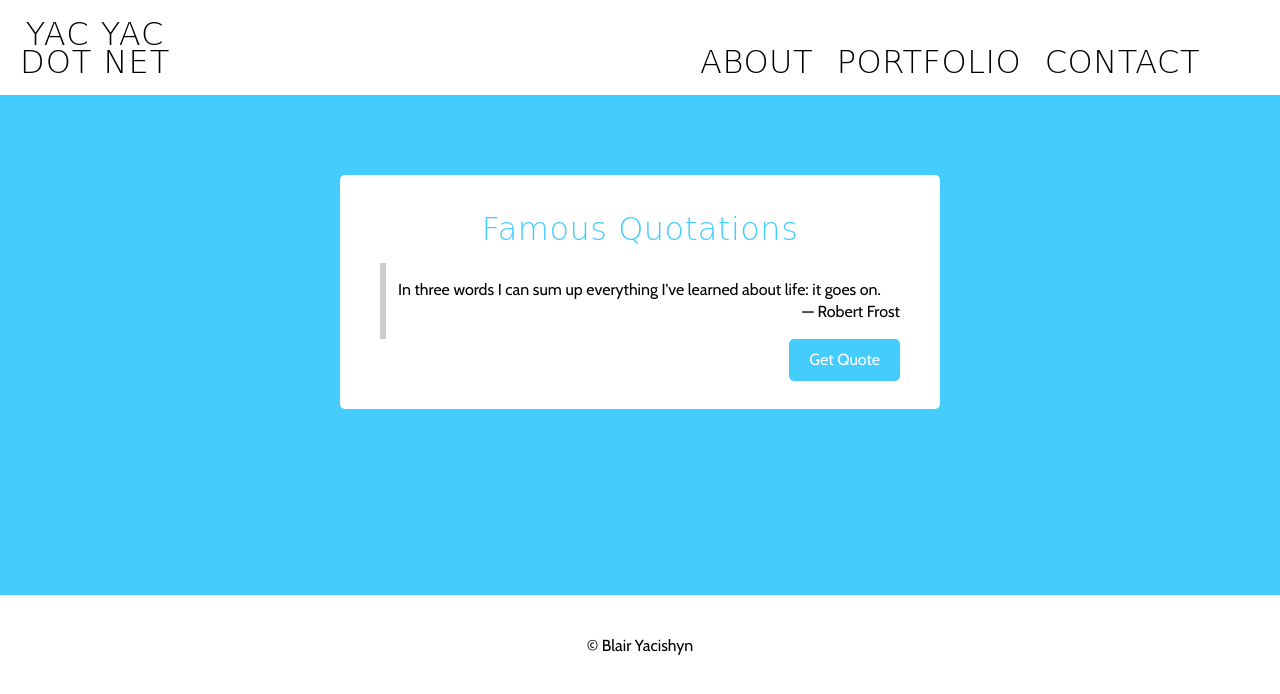
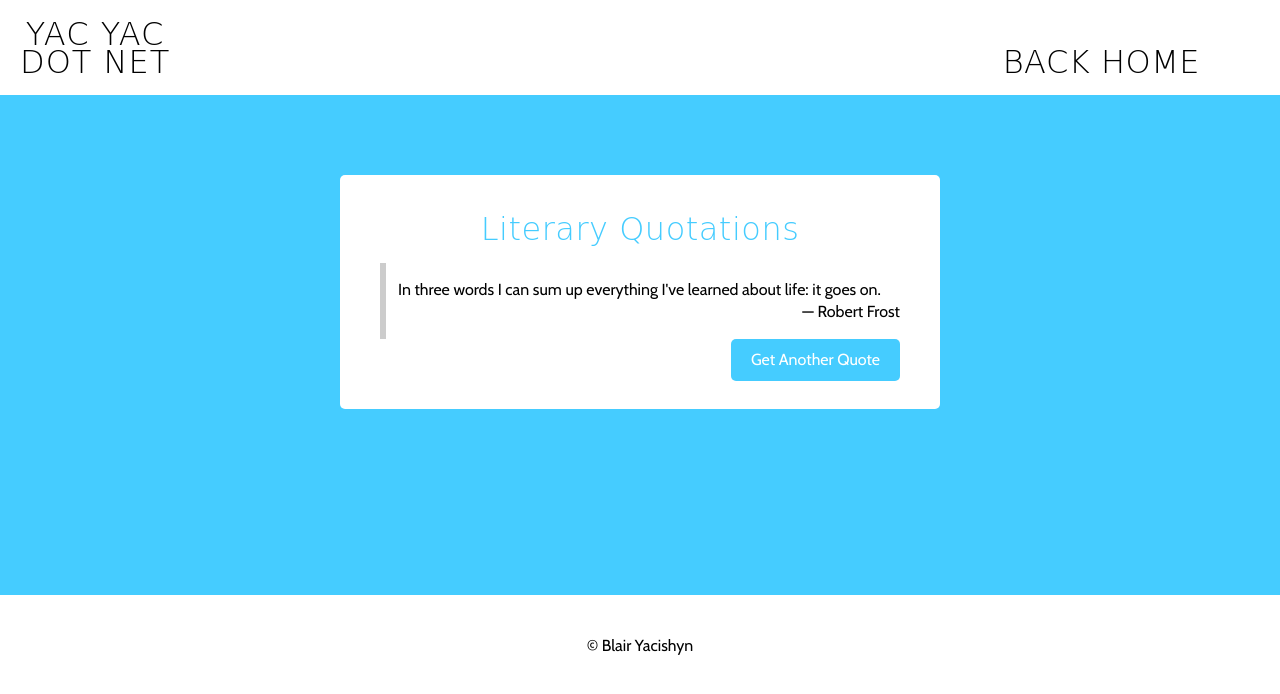
Before and after one commit to YacYac/yydn_surge, a plain HTML site: page quotes.html in a window 1280 px wide. Drawn offline with nearby package versions, Linux system fonts and the light colour scheme; a web font is replaced by a local one.

Commit message:
Re-titled Literary Quotations and added a back link.

```diff
--- a/quotes.html
+++ b/quotes.html
@@ -16,20 +16,18 @@
       </h1>
       <nav class="primary-nav">
         <ul>
-          <li><a href="#about">About</a></li>
-          <li><a href="#portfolio">Portfolio</a></li>
-          <li><a href="#contact">Contact</a></li>
+          <li><a href="index.html">Back Home</a></li>
         </ul>
       </nav>
     </header>
     <section class="container app">
         <div class="quote-box container">
-          <h1>Famous Quotations</h1>
+          <h1>Literary Quotations</h1>
           <blockquote cite="">
             <p class="quote">This is a test quote.</p>
             <p class="citation">&mdash; <span class="person">Person</span></p>
           </blockquote>
-          <button type="button" name="get-quote" class="get-quote">Get Quote</button>
+          <button type="button" name="get-quote" class="get-quote">Get Another Quote</button>
         </div>
     </section>
     <footer class="primary-footer container">
```
Also changed, not shown: index.html (+1 -1 lines).
